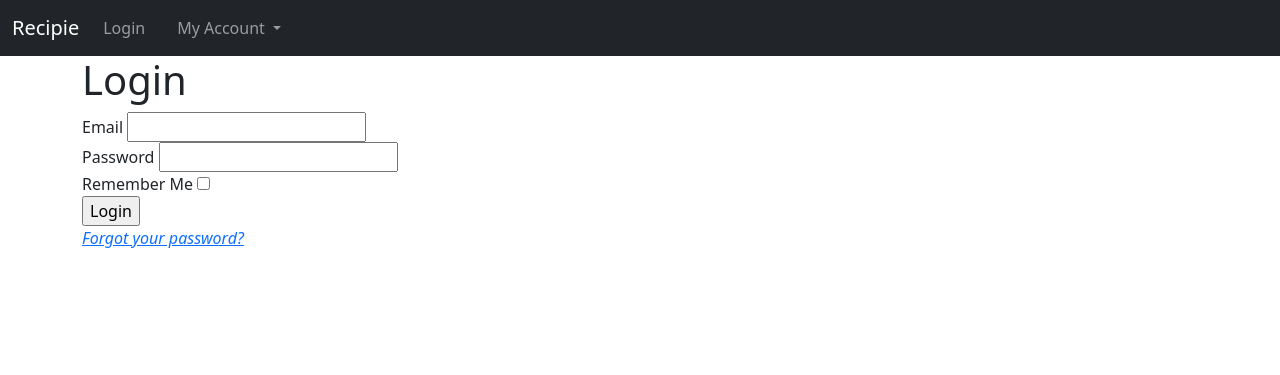
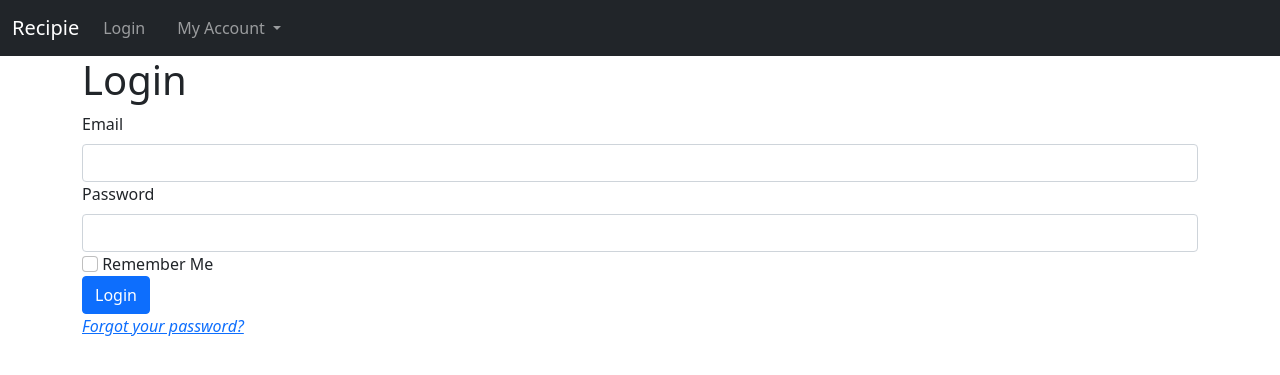
Before and after one commit to XiaoA/meal-planner-app, a Flask app: page /users/login in a window 1280 px wide. Shown: the top 375 px of the page. Run offline with Flask 2, Linux system fonts and the light colour scheme; some libraries are stand-ins or nearby versions.

Commit message:
Improve User Login form UI

```diff
--- a/project/users/templates/users/login.html
+++ b/project/users/templates/users/login.html
@@ -4,33 +4,26 @@
 <div class="form-wrap">
   <h1 class="form-heading">Login</h1>
 
-  <form method="post">
+  <form method="POST">
     {{ form.csrf_token }}
 
-    <div class="field">
-      {{ form.email.label }}
-      {{ form.email }}
+      {{ form.email.label(class="form-label") }}
+      {{ form.email(class="form-control") }}
       {% for error in form.email.errors %}
-        <span class="validation-error">[{{ error }}]</span>
+      <span class="validation-error">[{{ error }}]</span>
       {% endfor %}
-    </div>
 
-    <div class="field">
-      {{ form.password_hashed.label }}
-      {{ form.password_hashed }}
+      {{ form.password_hashed.label(class="form-label") }}
+      {{ form.password_hashed(class="form-control") }}
       {% for error in form.password_hashed.errors %}
-        <span class="validation-error">[{{ error }}]</span>
+      <span class="validation-error">[{{ error }}]</span>
       {% endfor %}
-    </div>
 
-    <div class="field checkbox">
-      {{ form.remember_me.label }}
-      {{ form.remember_me() }}
-    </div>
+      {{ form.remember_me(class="form-check-input") }}
+      {{ form.remember_me.label(class="form-check-label") }}
+      <br />
 
-    <div class="field">
-      {{ form.submit() }}
-    </div>
+      {{ form.submit(class="btn btn-primary") }}
 
     <div class="forgot-password">
       <p><em><a href="{{ url_for('users.password_reset_via_email') }}">Forgot your password?</a></em></p>
--- a/project/users/templates/users/register.html
+++ b/project/users/templates/users/register.html
@@ -5,7 +5,7 @@
     <div class="form-wrap">
       <h1>User Registration</h1>
 
-      <form method="post">
+      <form method="POST">
         {{ form.csrf_token }}
 
         {{ form.email.label(class="form-label") }}
```
